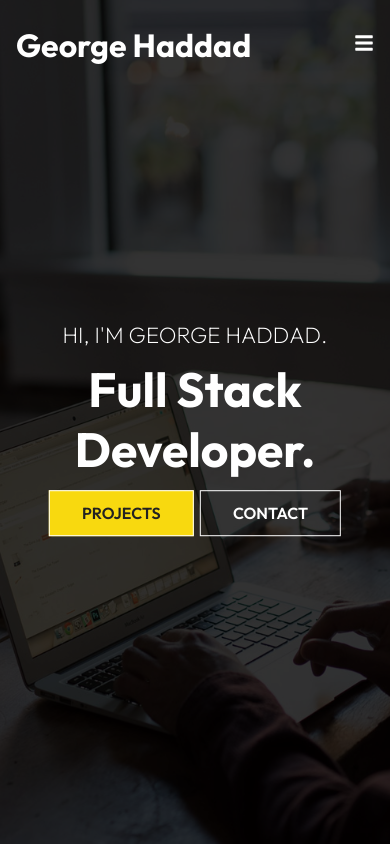
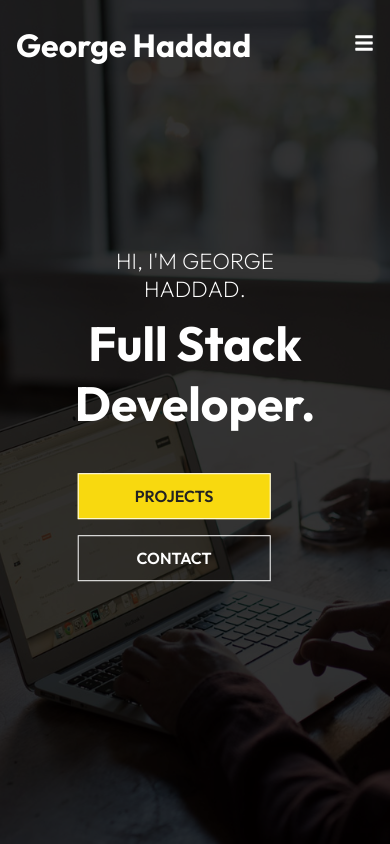
Before and after one commit to Git-Ge0rge/my-react-portfolio, a React (Create React App) app: page / in a window 390 px wide. Shown: the top 844 px of the page. Built offline with nearby package versions, Linux system fonts and the light colour scheme.

Commit message:
Pricing Card Component Added
- For re-use with pc building site // figure out use case for Portfolio Site once adding in personal info

```diff
--- a/src/App.js
+++ b/src/App.js
@@ -11,7 +11,7 @@
     <>
       <Routes>
         <Route path="/" element={<Home />} />
-        <Route path="/project" element={<Project />} />
+        <Route path="/projects" element={<Project />} />
         <Route path="/about" element={<About />} />
         <Route path="/contact" element={<Contact />} />
       </Routes>
--- a/src/components/Banner/Banner.css
+++ b/src/components/Banner/Banner.css
@@ -1,63 +1,43 @@
-.mask{
+.banner {
     width: 100%;
-    height: 100vh;
+    background: rgba(0, 0, 0, 0.5);
+    height: 60vh;
+    position: relative;
 }
 
-.intro-img{
+.banner::before {
+    content: "";
+    background: url("https://images.unsplash.com/photo-1467232004584-a241de8bcf5d?ixlib=rb-1.2.1&ixid=MnwxMjA3fDB8MHxwaG90by1wYWdlfHx8fGVufDB8fHx8&auto=format&fit=crop&w=2069&q=80");
+    background-size: cover;
+    background-position: center top;
+    height: 100%;
     width: 100%;
-    height: 100%;
-    background-size: cover;
-    background-position: center;
-    object-fit: cover;
-}
-
-.mask::after{
-    content: "";
-    width: 100%;
-    height: 100%;
     position: absolute;
     top: 0;
     left: 0;
-    background-color: #000;
-    opacity: 0.8;
+    z-index: -1;
 }
 
-.banner{
+.heading {
+    width: 100%;
     height: 100%;
-    width: 100%;
+    display: flex;
+    flex-direction: column;
+    justify-content: center;
+    align-items: center;
 }
 
-.banner .content{
-    position: absolute;
-    transform: translate(-50%, -50%);
-    top: 50%;
-    left: 50%;
+.banner h1{
+    font-size: 2.4rem;
+}
+
+.banner p{
+    font-size: 1.4rem;
     text-align: center;
 }
 
-.banner .content h1{
-    font-size: 4rem;
-    padding: 0.6rem 0 1.5rem;
-}
-
-.banner .content p{
-    font-size: 1.4rem;
-    font-weight: 200;
-    text-transform: uppercase;
-}
-
-.content .btn {
-    margin: 1rem 0.2rem;
-}
-
 @media screen and (max-width: 640px) {
-    .banner .content h1{
-        font-size: 3rem;
-    }
-
-    .banner .content p{
-        font-size: 1.4rem;
-        font-weight: 200;
-        text-transform: uppercase;
+    .banner h1{
+        font-size: 2rem;
     }
 }
--- a/src/components/Banner/Banner.jsx
+++ b/src/components/Banner/Banner.jsx
@@ -1,22 +1,14 @@
-import React from 'react';
-import "./Banner.css";
-import IntroImg from "../../assets/intro-bg.jpg"
-import { Link } from "react-router-dom";
+import React from 'react'
+import "./Banner.css"
 
-const Banner = () => {
+const Banner = (props) => {
   return (
     <div className="banner">
-        <div className='mask'>
-            <img className="intro-img" src={IntroImg} alt="IntroImg" />
+        <div className="heading">
+            <h1>{props.heading}</h1>
+            <p> {props.text} </p>
         </div>
-        <div className="content">
-            <p>HI, I'M GEORGE HADDAD.</p>
-            <h1>Full Stack Developer.</h1>
-            <div>
-                <Link to="project" className="btn">Projects</Link>
-                <Link to="contact" className="btn btn-light">Contact</Link>
-            </div>
-        </div>
+
     </div>
   )
 }
--- /dev/null
+++ b/src/components/HomeBanner/HomeBanner.css
@@ -0,0 +1,63 @@
+.mask{
+    width: 100%;
+    height: 100vh;
+}
+
+.intro-img{
+    width: 100%;
+    height: 100%;
+    background-size: cover;
+    background-position: center;
+    object-fit: cover;
+}
+
+.mask::after{
+    content: "";
+    width: 100%;
+    height: 100%;
+    position: absolute;
+    top: 0;
+    left: 0;
+    background-color: #000;
+    opacity: 0.8;
+}
+
+.home-banner{
+    height: 100%;
+    width: 100%;
+}
+
+.home-banner .content{
+    position: absolute;
+    transform: translate(-50%, -50%);
+    top: 50%;
+    left: 50%;
+    text-align: center;
+}
+
+.home-banner .content h1{
+    font-size: 4rem;
+    padding: 0.6rem 0 1.5rem;
+}
+
+.home-banner .content p{
+    font-size: 1.4rem;
+    font-weight: 200;
+    text-transform: uppercase;
+}
+
+.content .btn {
+    margin: 1rem 0.2rem;
+}
+
+@media screen and (max-width: 640px) {
+    .home-banner .content h1{
+        font-size: 3rem;
+    }
+
+    .home-banner .content p{
+        font-size: 1.4rem;
+        font-weight: 200;
+        text-transform: uppercase;
+    }
+}
--- /dev/null
+++ b/src/components/HomeBanner/HomeBanner.jsx
@@ -0,0 +1,24 @@
+import React from 'react';
+import "./HomeBanner.css";
+import IntroImg from "../../assets/intro-bg.jpg"
+import { Link } from "react-router-dom";
+
+const HomeBanner = () => {
+  return (
+    <div className="home-banner">
+        <div className='mask'>
+            <img className="intro-img" src={IntroImg} alt="IntroImg" />
+        </div>
+        <div className="content">
+            <p>HI, I'M GEORGE HADDAD.</p>
+            <h1>Full Stack Developer.</h1>
+            <div>
+                <Link to="projects" className="btn">Projects</Link>
+                <Link to="contact" className="btn btn-light">Contact</Link>
+            </div>
+        </div>
+    </div>
+  )
+}
+
+export default HomeBanner
--- /dev/null
+++ b/src/components/PricingCard/PricingCard.css
@@ -0,0 +1,63 @@
+.pricing{
+    width: 100%;
+    padding: 6rem 1rem;
+    background-color: #000;
+}
+
+.card-container{
+    max-width: 1140px;
+    margin: auto;
+    display: grid;
+    grid-template-columns: repeat(3, 1fr);
+    grid-gap: 40px;
+}
+
+.card{
+    border: 1px solid #eee;
+    color: #eee;
+    text-align: center;
+    padding: 1rem;
+}
+
+.card:hover {
+    background-color: #141414;
+}
+
+
+.card h3 {
+    font-size: 1.4rem;
+    padding: 1rem;
+}
+
+.card p {
+    padding: 10px 0;
+}
+
+.bar{
+    border-bottom: 1px solid #eee;
+    width: 10%;
+    margin: 1.5rem auto;
+    display: block;
+}
+
+.btc{
+    font-size: 4rem;
+    font-weight: 600;
+    padding: 1rem 0;
+}
+
+.btn {
+    display: block;
+    width: 80%;
+    margin: 2rem auto;
+}
+
+@media screen and (max-width: 740px){
+    .card-container{
+        max-width: 90%;
+        margin: auto;
+        grid-template-columns: 1fr
+    }
+
+
+}
--- /dev/null
+++ b/src/components/PricingCard/PricingCard.jsx
@@ -0,0 +1,50 @@
+import React from 'react'
+import "./PricingCard.css"
+import { Link } from "react-router-dom"
+
+const PricingCard = () => {
+  return (
+    <div className="pricing">
+        <div className="card-container">
+            <div className="card">
+                <h3>- Basic -</h3>
+                <span className="bar"></span>
+                <p className="btc">$ 100</p>
+                <p>- 3 days -</p>
+                <p>- 3 pages -</p>
+                <p>- Featured -</p>
+                <p>- Responsive Design -</p>
+                <Link to="/contact" className='btn'>
+                    PURCHASE NOW
+                </Link>
+            </div>
+            <div className="card">
+                <h3>- Premium -</h3>
+                <span className="bar"></span>
+                <p className="btc">$ 200</p>
+                <p>- 2 days -</p>
+                <p>- 5 pages -</p>
+                <p>- Featured -</p>
+                <p>- Responsive Design -</p>
+                <Link to="/contact" className='btn'>
+                    PURCHASE NOW
+                </Link>
+            </div>
+            <div className="card">
+                <h3>- Business -</h3>
+                <span className="bar"></span>
+                <p className="btc">$ 300</p>
+                <p>- 5 days -</p>
+                <p>- 8 pages -</p>
+                <p>- Featured -</p>
+                <p>- Responsive Design -</p>
+                <Link to="/contact" className='btn'>
+                    PURCHASE NOW
+                </Link>
+            </div>
+        </div>
+    </div>
+  )
+}
+
+export default PricingCard
--- a/src/routes/About.js
+++ b/src/routes/About.js
@@ -1,8 +1,16 @@
 import React from 'react'
+import Navbar from "../components/Navbar/Navbar"
+import Footer from "../components/Footer/Footer"
+import Banner from "../components/Banner/Banner"
+
 
 const About = () => {
   return (
-    <div>About</div>
+    <div>
+      <Navbar/>
+      <Banner heading="ABOUT"  text="I am a tech loving Full Stack Developer."/>
+      <Footer/>
+    </div>
   )
 }
 
--- a/src/routes/Contact.js
+++ b/src/routes/Contact.js
@@ -1,8 +1,16 @@
 import React from 'react'
+import Navbar from "../components/Navbar/Navbar"
+import Footer from "../components/Footer/Footer"
+import Banner from "../components/Banner/Banner"
+
 
 const Contact = () => {
   return (
-    <div>Contact</div>
+    <div>
+      <Navbar/>
+      <Banner heading="CONTACT."  text="Let's have a chat."/>
+      <Footer/>
+    </div>
   )
 }
 
--- a/src/routes/Home.js
+++ b/src/routes/Home.js
@@ -1,13 +1,13 @@
 import React from 'react'
 import Navbar from "../components/Navbar/Navbar"
-import Banner from "../components/Banner/Banner"
+import HomeBanner from "../components/HomeBanner/HomeBanner"
 import Footer from "../components/Footer/Footer"
 
 const Home = () => {
   return (
     <div>
         <Navbar/>
-        <Banner/>
+        <HomeBanner/>
         <Footer/>
     </div>
   )
--- a/src/routes/Project.js
+++ b/src/routes/Project.js
@@ -1,8 +1,17 @@
 import React from 'react'
+import Navbar from "../components/Navbar/Navbar"
+import Footer from "../components/Footer/Footer"
+import Banner from '../components/Banner/Banner'
+import PricingCard from '../components/PricingCard/PricingCard'
 
 const Project = () => {
   return (
-    <div>Project</div>
+    <div>
+      <Navbar/>
+      <Banner heading="PROJECTS." text="Some of my most recent work."/>
+      <PricingCard />
+      <Footer/>
+    </div>
   )
 }
 
```
